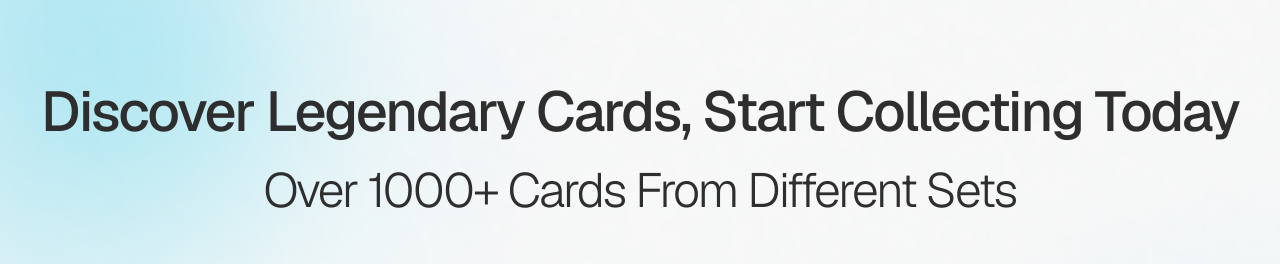
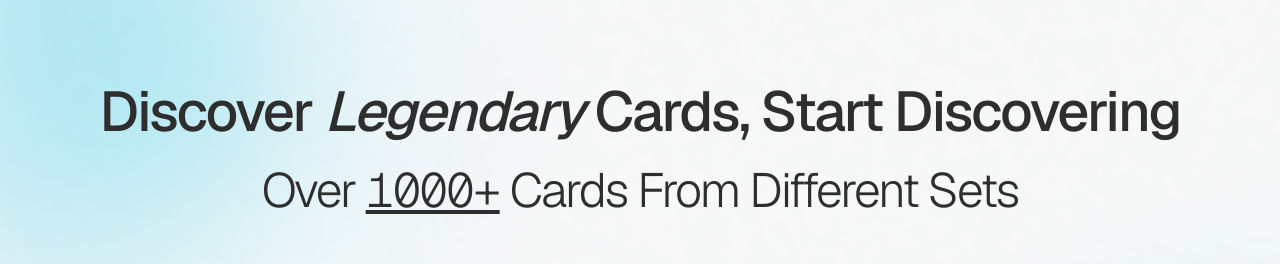
Before and after one commit to tabularization/cs391-final-project, a Next.js app: page / in a window 1280 px wide. Shown: the part 137-401 px from the top of the page. Built offline with nearby package versions, Linux system fonts and the light colour scheme.

Commit message:
ui tweaks

```diff
--- a/app/page.tsx
+++ b/app/page.tsx
@@ -5,8 +5,8 @@ export default function Home() {
   return (
     <div className="relative flex flex-col text-[#2E2E2E] h-full mt-30 items-center justify-start font-sans tracking-[-2px]">
       <div className="fixed inset-0 bg-[url('/bg5.png')] bg-cover bg-top-left blur-[4px] z-[-1] animate-bg-zoom"></div>
-      <h1 className="text-[3.5rem] font-[500] capitalize">Discover legendary cards, Start Collecting Today</h1>
-      <h2 className="text-[3rem] font-sans font-[300]">Over 1000+ Cards From Different Sets</h2>
+      <h1 className="text-[3.5rem] font-[500] capitalize">Discover <span className="italic tracking-[-2px]">legendary</span> cards, Start Discovering</h1>
+      <h2 className="text-[3rem] font-sans font-[300]">Over <span className="font-mono underline">1000+</span> Cards From Different Sets</h2>
       <Link href="/sets">
         <button className="border cursor-pointer rounded-[60] text-[1.2rem] mt-10 py-3 px-10 tracking-[1.5px] font-[500] uppercase text-gray-900">
           Open pack
```
